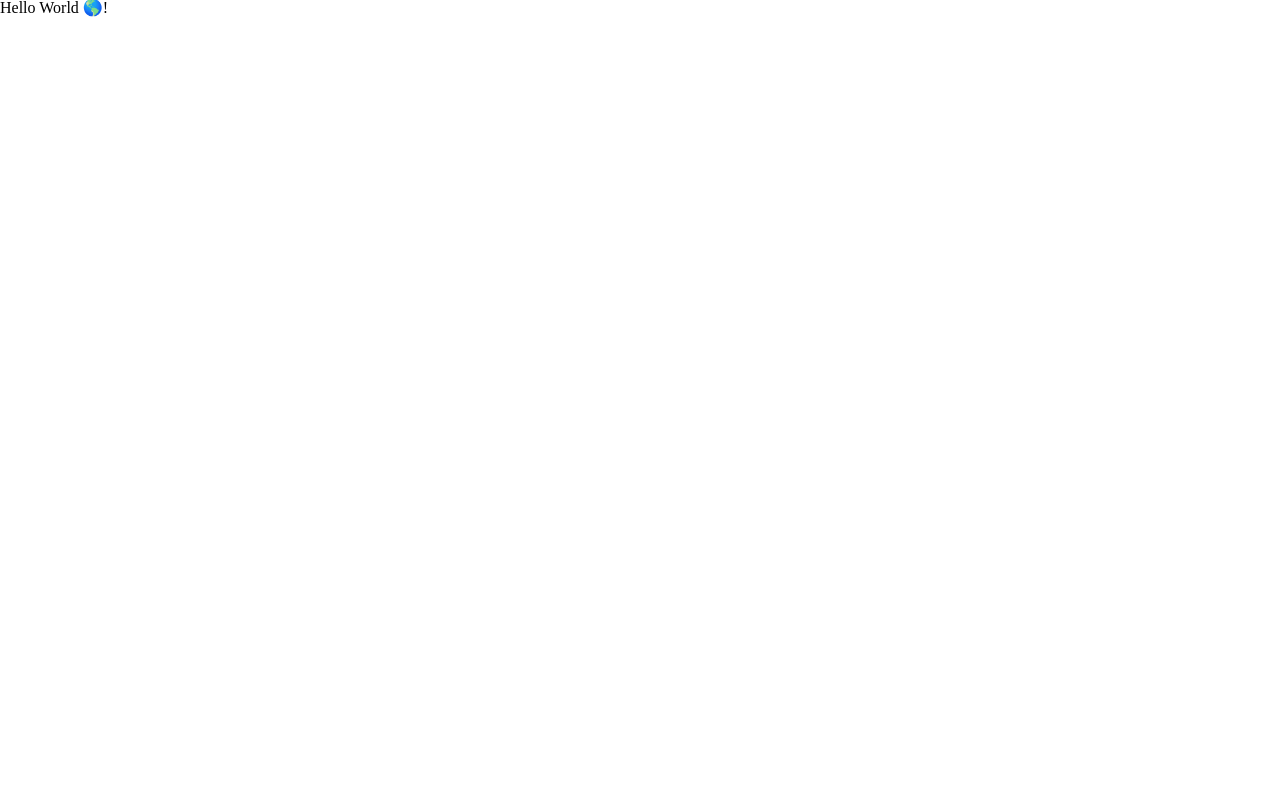
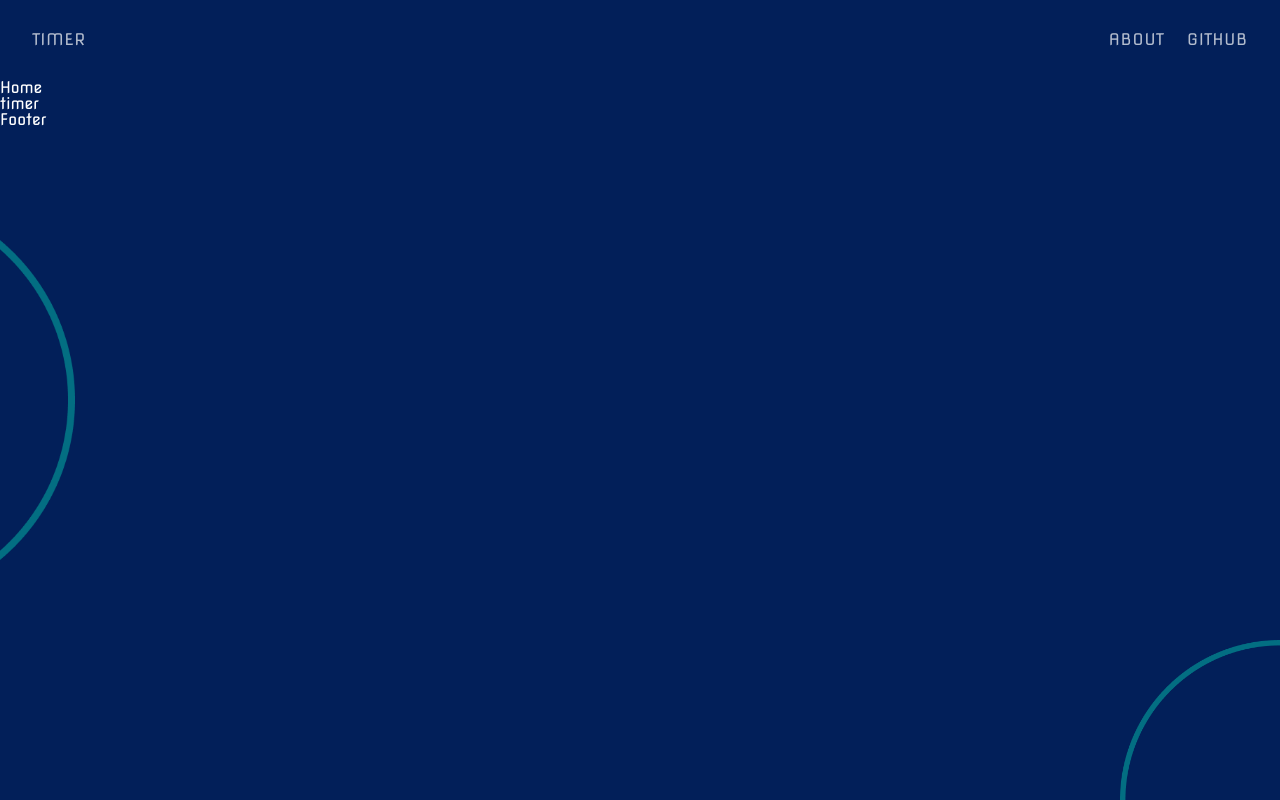
Before and after one commit to harshPPatel/timer, a website built with Parcel: page src/index.html in a window 1280 px wide. Built offline with nearby package versions, Linux system fonts and the light colour scheme.

Commit message:
added Header and body styles

```diff
--- a/src/index.html
+++ b/src/index.html
@@ -4,11 +4,33 @@
     <meta charset="UTF-8">
     <meta name="viewport" content="width=device-width, initial-scale=1.0">
     <meta http-equiv="X-UA-Compatible" content="ie=edge">
-    <title>Starter Kit with Parcel JS</title>
+    <title>Timer</title>
+    <link href="https://fonts.googleapis.com/css2?family=Nova+Square&display=swap" rel="stylesheet">
     <link rel="stylesheet" href="./scss/app.scss">
   </head>
-  <body>
-    <h1>Hello World 🌎!</h1>
+  <body data-barba="wrapper">
+    <header>
+      <nav>
+        <li class="logo">
+          <a href="#">Timer</a>
+        </li>
+        <li>
+          <a href="#">About</a>
+        </li>
+        <li>
+          <a href="https://github.com/harshPPatel/timer" target="_blank">GitHub</a>
+        </li>
+      </nav>
+    </header>
+
+    <main data-barba="container" data-barba-namespace="home">
+      <h1>Home</h1>
+      <div id="timer">
+        timer
+      </div>
+    </main>
+
+    <footer>Footer</footer>
   </body>
   <script src="./js/app.js"></script>
 </html>
--- a/src/js/app.js
+++ /dev/null
@@ -1 +0,0 @@
-console.log('Hello World!');
--- a/src/scss/01-helpers/variables.scss
+++ b/src/scss/01-helpers/variables.scss
@@ -0,0 +1,5 @@
+// COLORS
+$primary-color: #021f59 !default;
+$secondary-color: #04bfad !default;
+$error-color: #f20732 !default;
+$white-color: #fff !default;
--- a/src/scss/02-basic/base.scss
+++ b/src/scss/02-basic/base.scss
@@ -0,0 +1,42 @@
+* {
+  box-sizing: border-box;
+}
+
+html {
+  background-color: $primary-color;
+  color: $white-color;
+}
+
+body {
+  font-family: 'Nova Square', cursive;
+  min-height: 700px;
+  height: 100vh;
+  position: relative;
+  z-index: 1;
+
+  &::before,
+  &::after {
+    z-index: 0;
+    content: '';
+    position: absolute;
+  }
+
+  &::before {
+    height: 40vh;
+    width: 450px;
+    background: url('/img/left-bg.png') left center no-repeat;
+    background-size: contain;
+    top: 50%;
+    left: 0;
+    transform: translateY(-50%);
+  }
+
+  &::after {
+    height: 20vh;
+    width: 20vh;
+    background: url('/img/right-bg.png') right bottom no-repeat;
+    background-size: contain;
+    bottom: 0;
+    right: 0;
+  }
+}
--- /dev/null
+++ b/src/scss/03-layout/header.scss
@@ -0,0 +1,40 @@
+header {
+  max-width: 1280px;
+  width: 95%;
+  margin: 0 auto;
+  padding: 32px 0;
+
+  nav {
+    display: flex;
+    align-items: center;
+    justify-content: space-between;
+    list-style: none;
+  }
+
+  li.logo {
+    margin-right: auto;
+  }
+
+  li:last-of-type {
+    margin-left: 22px;
+  }
+
+  li a {
+    text-transform: uppercase;
+    transition: all 0.1s ease-in;
+    color: $white-color;
+    letter-spacing: 1px;
+
+    &:link,
+    &:visited {
+      opacity: 0.70;
+      text-decoration: none;
+    }
+
+    &:hover,
+    &:active {
+      opacity: 1;
+      text-decoration: underline;
+    }
+  }
+}
--- a/src/scss/05-pages/about.scss
+++ /dev/null
@@ -1,6 +0,0 @@
-body#about {
-  // about page styles
-  background-color: #ddd;
-
-  // Import other small code files here in this block! Create folder with prefixed number and keep all files related to this page in it
-}
--- a/src/scss/app.scss
+++ b/src/scss/app.scss
@@ -5,9 +5,6 @@
 
 // 01 - helpers
 @import './01-helpers/variables.scss';
-@import './01-helpers/breakpoints.scss';
-@import './01-helpers/mixins.scss';
-@import './01-helpers/functions.scss';
 
 // 02 - basic
 @import './02-basic/base.scss';
@@ -16,10 +13,8 @@
 @import './02-basic/utilities.scss';
 
 // 03 - layout
-@import './03-layout/footer.scss';
+@import './03-layout/header.scss';
 
 // 04 - modules
-@import './04-modules/buttons.scss';
 
 // 05 - pages
-@import './05-pages/about.scss';
```
Also changed, not shown: todo.txt (+6 -2 lines), src/img/Group 4.svg (added), src/img/left-bg.png (added), src/img/right-bg.png (added), src/scss/01-helpers/breakpoints.scss (deleted), src/scss/01-helpers/functions.scss (deleted), src/scss/01-helpers/mixins.scss (deleted), src/scss/03-layout/footer.scss (deleted), src/scss/04-modules/buttons.scss (deleted), 1 other file.
